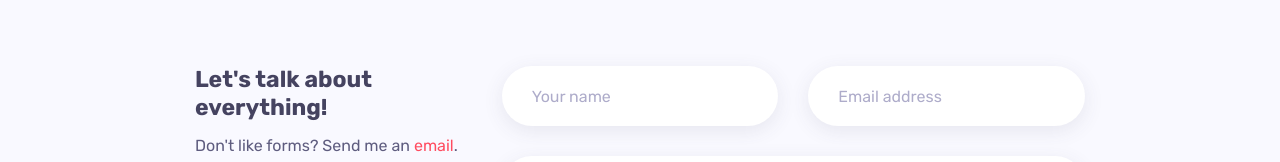
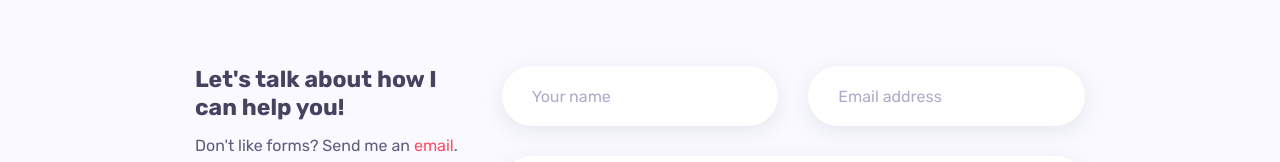
Before and after one commit to miguelcoria94/PersonalWebsite-miguelcoria94, a plain HTML site: page index.html in a window 1280 px wide. Shown: the part 5144-5306 px from the top of the page. Drawn offline with nearby package versions, Linux system fonts and the light colour scheme; a web font is replaced by a local one.

Commit message:
added message

```diff
--- a/index.html
+++ b/index.html
@@ -929,7 +929,7 @@
 					<div class="col-md-4">
 						<!-- contact info -->
 						<div class="contact-info">
-							<h3 class="wow fadeInUp">Let's talk about everything!</h3>
+							<h3 class="wow fadeInUp">Let's talk about how I can help you!</h3>
 							<p class="wow fadeInUp">Don't like forms? Send me an <a
 									href="mailto:name@example.com">email</a>. 👋</p>
 						</div>
```
